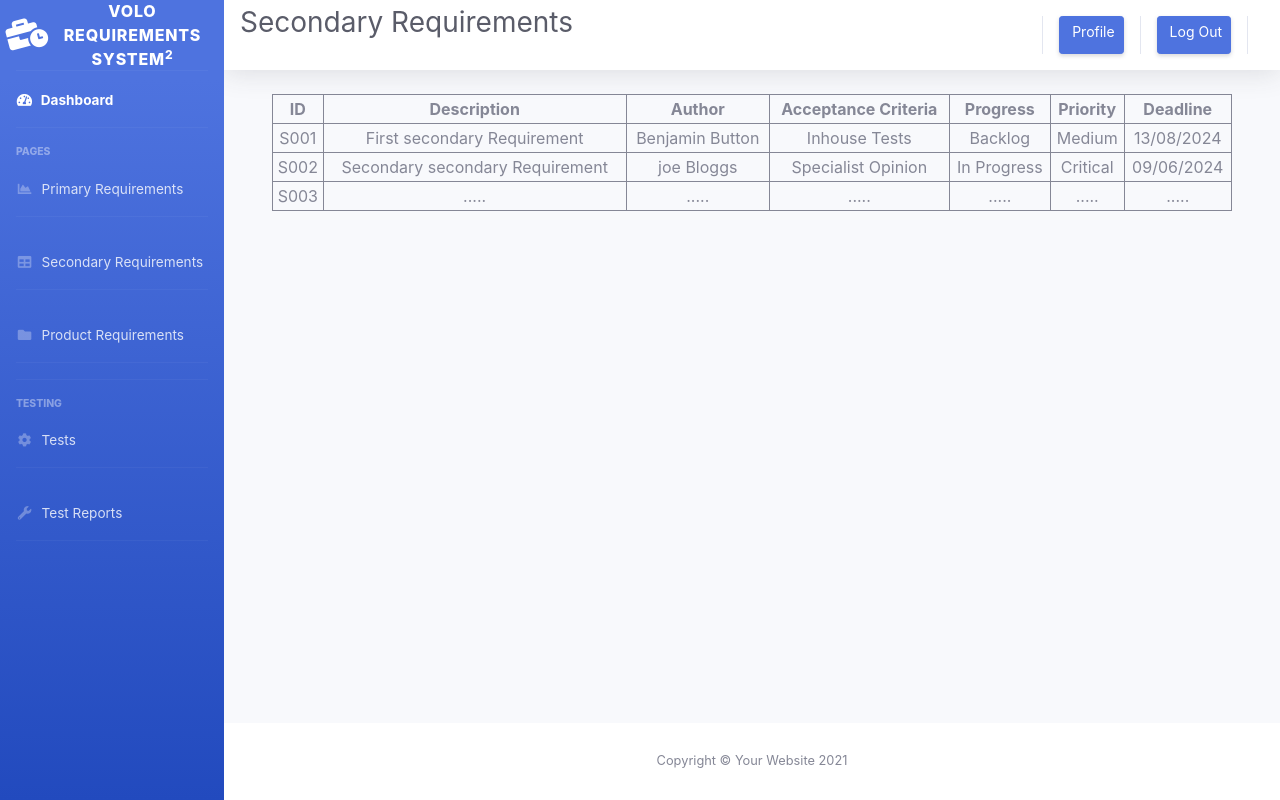
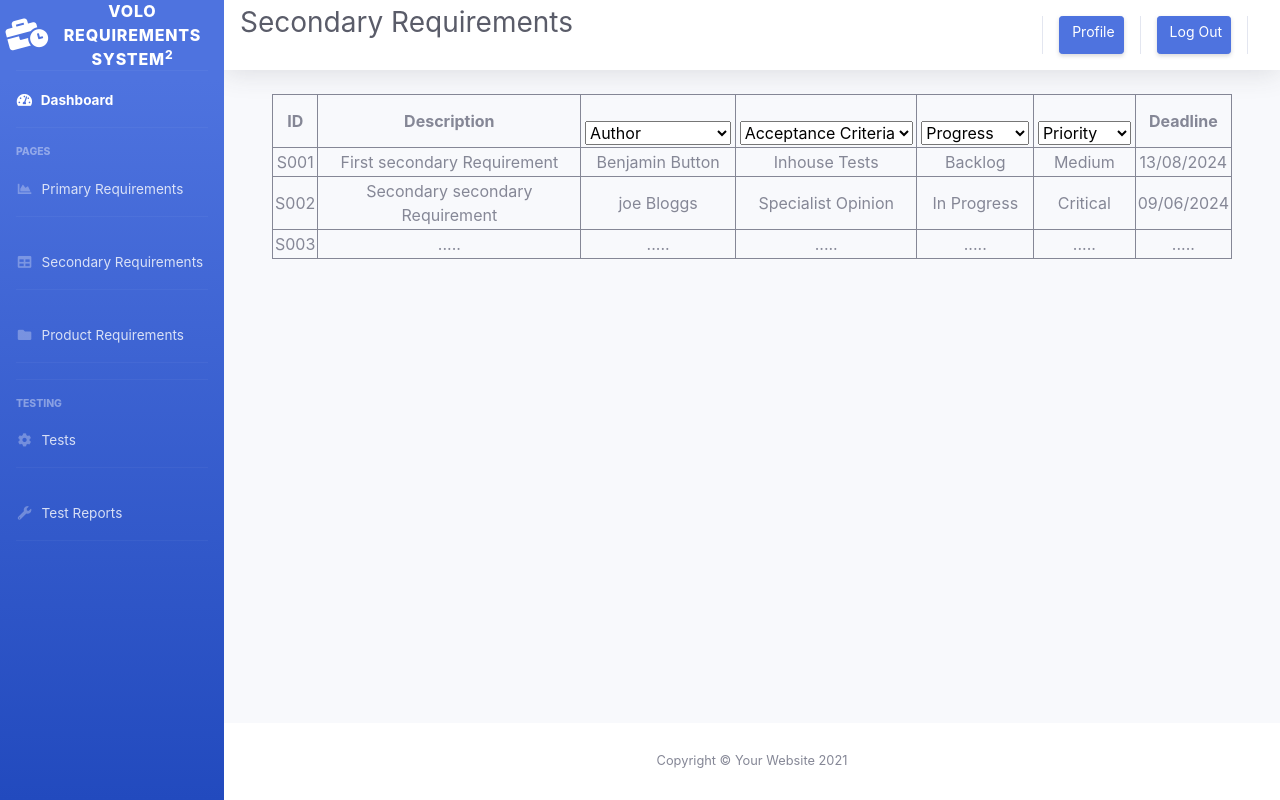
Before and after one commit to mparker-landt/Milestone_Project_3, a Flask app: page /secondary_reqs in a window 1280 px wide. Run offline with Flask 3, Linux system fonts and the light colour scheme; some libraries are stand-ins or nearby versions.

Commit message:
Page CSS minor changes

```diff
--- a/static/css/styles.css
+++ b/static/css/styles.css
@@ -1,6 +1,10 @@
+* {
+    --req_blue: #4d72df;
+}
+
 #dashboard-grid {
     display: grid;
-    border: 2px solid blue;
+    /* border: 2px solid blue; */
     border-radius: 10px;
 
     /* height: 500px; */
@@ -10,15 +14,17 @@
 }
 
 .dashboard-item {
-    border: 1px solid grey;
+    border: 1px solid var(--req_blue);
     border-radius: 10px;
 
     height: 200px;
     width: 150px;
+
+    box-shadow: rgba(149, 157, 165, 0.2) 0px 8px 24px;
 }
 
 .dashboard-item:hover {
-    border: 3px solid grey;
+    border: 3px solid var(--req_blue);
 }
 
 table, th, td {
@@ -28,7 +34,7 @@ table, th, td {
     padding: 2px;
 }
 
-tr:hover {
+td:hover {
     background-color: lightcyan;
 }
 
--- a/templates/secondary_reqs.html
+++ b/templates/secondary_reqs.html
@@ -9,10 +9,47 @@
         <tr>
             <th>ID</th>
             <th>Description</th>
-            <th>Author</th>
-            <th>Acceptance Criteria</th>
-            <th>Progress</th>
-            <th>Priority</th>
+            <th>
+                <label for="author"></label>
+                <select name="author" id="author">
+                    <option>Author</option>
+                    <option>Joe Bloggs</option>
+                    <option>Benjamin Button</option>
+                    <option>Opel Stone</option>
+                    <option>Freddie Flock</option>
+                    <option>Sally Sparrow</option>
+                </select>
+            </th>
+            <th>
+                <label for="acceptance-criteria"></label>
+                <select name="acceptance-criteria" id="acceptance-criteria">
+                    <option>Acceptance Criteria</option>
+                    <option>Inhouse Testing</option>
+                    <option>Specialist Opinion</option>
+                    <option>Specialist Testing</option>
+                </select>
+            </th>
+            <th>
+                <label for="progress"></label>
+                <select name="progress" id="progress">
+                    <option>Progress</option>
+                    <option>Backlog</option>
+                    <option>In Progress</option>
+                    <option>Completed</option>
+                    <option>Deferred</option>
+                </select>
+            </th>
+            <th>
+                <label for="priority"></label>
+                <select name="priority" id="priority">
+                    <option>Priority</option>
+                    <option>Very Low</option>
+                    <option>Low</option>
+                    <option>Medium</option>
+                    <option>High</option>
+                    <option>Critical</option>
+                </select>
+            </th>
             <th>Deadline</th>
         </tr>
         <tr>
```
